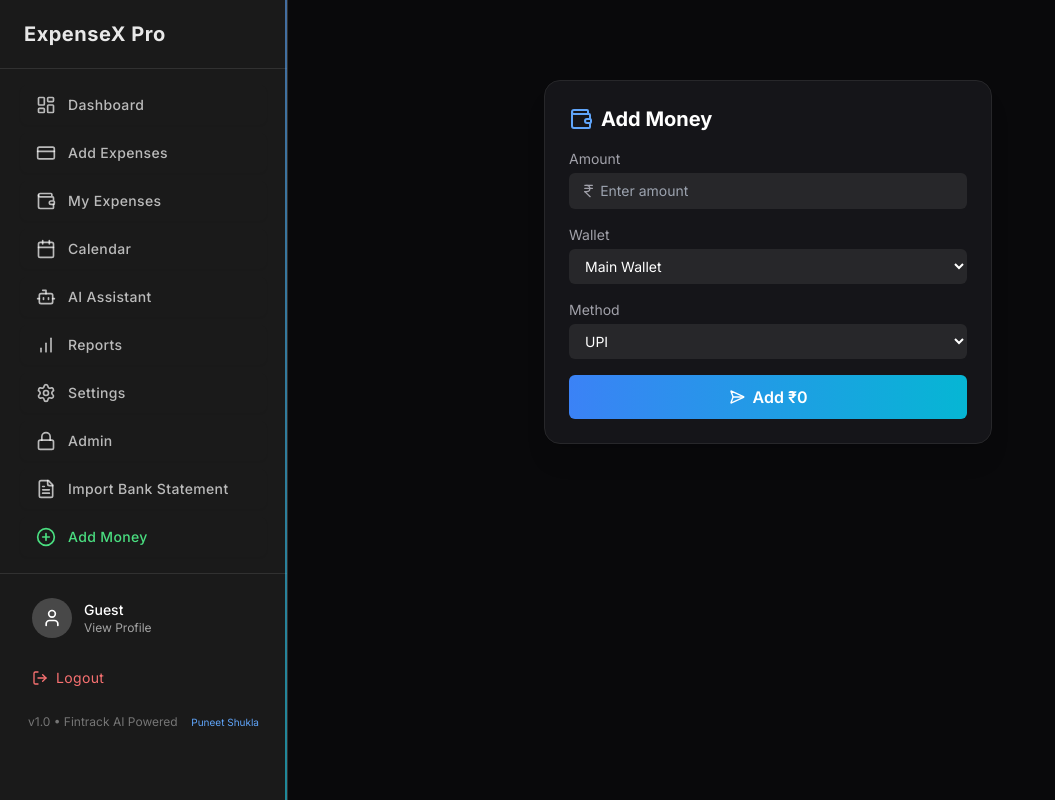
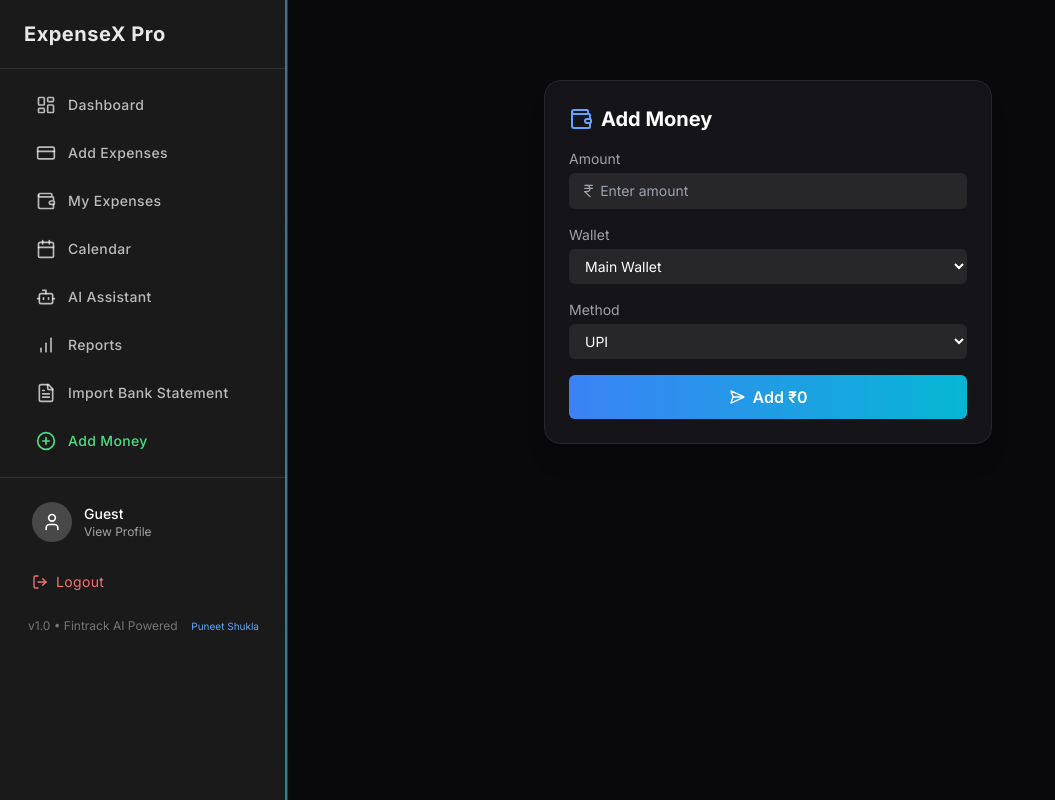
Before and after one commit to puneetshukla14/FintrackAI, a Next.js app: page /add-money in a window 1280 px wide. Shown: the whole page, without its empty margins (0-1055 px from the left). Built offline with nearby package versions, Linux system fonts and the light colour scheme; no server answers.

Commit message:
Update Sidebar.tsx

```diff
--- a/components/Sidebar.tsx
+++ b/components/Sidebar.tsx
@@ -23,8 +23,6 @@ const links = [
   { href: '/calendar', label: 'Calendar', icon: Calendar },
   { href: '/ai-assistant', label: 'AI Assistant', icon: Bot },
   { href: '/reports', label: 'Reports', icon: BarChart },
-  { href: '/settings', label: 'Settings', icon: Settings },
-  { href: '/admin', label: 'Admin', icon: Lock },
   { href: '/import-bank-statement', label: 'Import Bank Statement', icon: FileText },
   { href: '/add-money', label: 'Add Money', icon: PlusCircle, isAction: true }
 ]
@@ -130,7 +128,8 @@ export default function Sidebar({ isMobile, sidebarOpen, setSidebarOpen }: Sideb
 
 <aside
   className={clsx(
-          'fixed top-0 left-0 z-50 h-screen w-72 flex flex-col justify-between',
+    'fixed top-0 left-0 z-50 h-screen w-72 flex flex-col',
+
           'bg-white/10 backdrop-blur-xl shadow-[inset_0_0_0.5px_rgba(255,255,255,0.1)] border-r border-white/10',
           'transform transition-all duration-500 ease-[cubic-bezier(0.4,0,0.2,1)]',
           sidebarOpen || !isMobile
@@ -150,8 +149,7 @@ export default function Sidebar({ isMobile, sidebarOpen, setSidebarOpen }: Sideb
             </button>
           )}
         </div>
-
-        {/* Links */}
+{/* Links Section - Scrollable */}
 <div className="flex-1 overflow-y-auto px-5 py-4 space-y-2">
   {links.map(({ href, label, icon: Icon, isAction }, index) => {
     const isVisible = sidebarOpen || !isMobile
@@ -203,11 +201,8 @@ export default function Sidebar({ isMobile, sidebarOpen, setSidebarOpen }: Sideb
   })}
 </div>
 
-
-
-
-        {/* Footer */}
-        <div className="px-5 pt-3 pb-6 border-t border-white/10">
+{/* Footer - Always at bottom */}
+<div className="px-5 pt-3 pb-6 border-t border-white/10 mt-auto">
   <Link
     href="/userprofile"
     className="flex items-center gap-3 px-3 py-3 mb-2 rounded-lg hover:bg-white/10 transition-all duration-200 group"
@@ -242,6 +237,7 @@ export default function Sidebar({ isMobile, sidebarOpen, setSidebarOpen }: Sideb
     <span className="text-[10px] text-blue-400">Puneet Shukla</span>
   </div>
 </div>
+
       </aside>
     </>
   )
```
Lines whose indentation alone changed are shown as unchanged.
